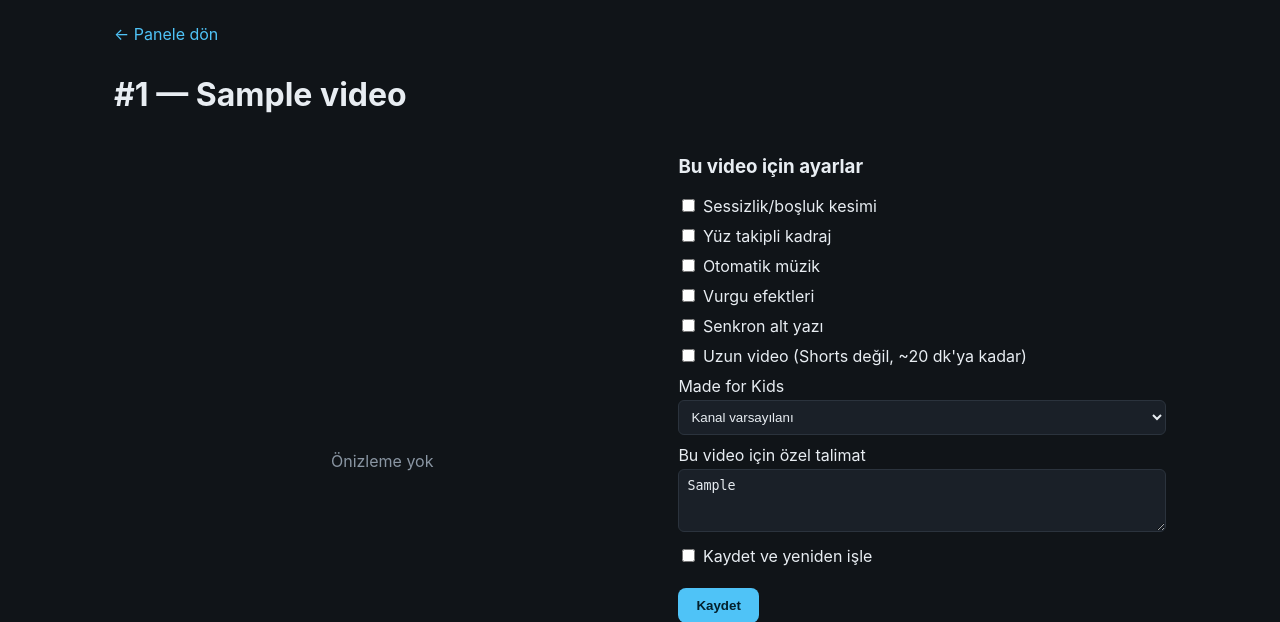
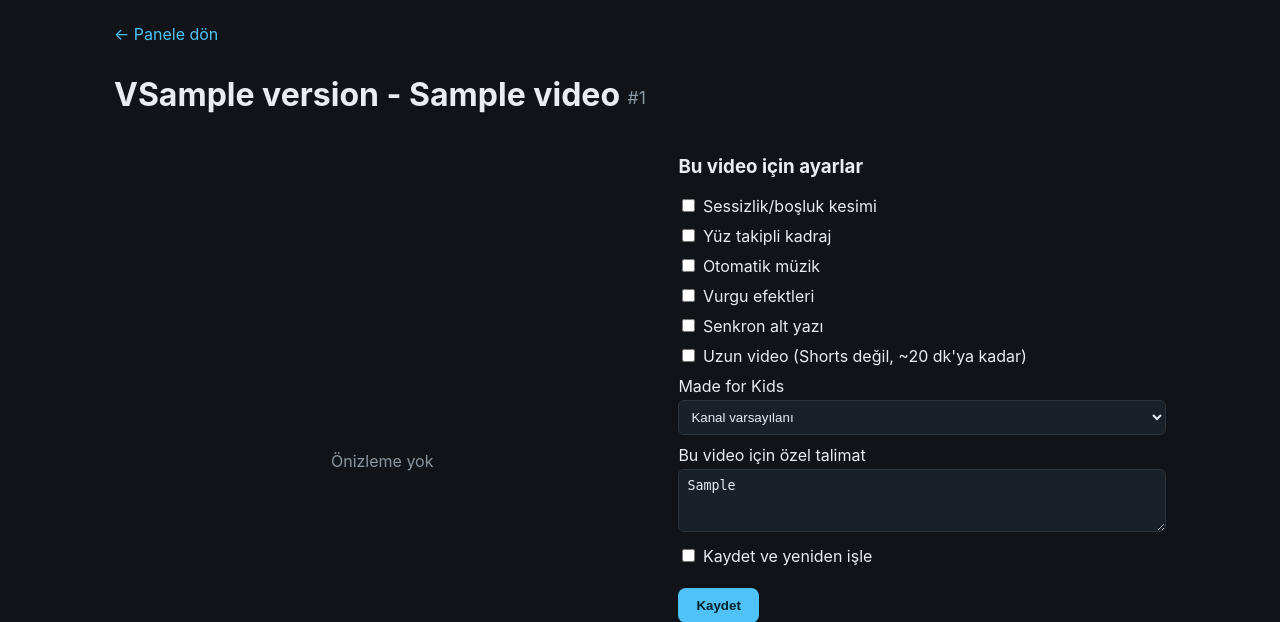
Before and after one commit to yagmurmedia/kirpinator, a FastAPI app: template app/web/templates/video_detail.html in a window 1280 px wide. Shown: the part 53-675 px from the top of the page. Run offline with FastAPI, Linux system fonts and the light colour scheme; the template is opened without the code that fills it: most values are stand-ins (such as "Sample title", 1, 10 or a date in 2020); some libraries are stand-ins or nearby versions.

Commit message:
Lead the video detail title with its version number
Per feedback: the version number should be the first thing visible when
you click into a video from the dashboard, not a separate badge easy to
miss — "V16 - Bakalım Macerası Başlıyor! #Shorts" instead of the title
alone. The stable #N video identifier moves to a smaller tag after the
title rather than leading it, since it answers a different question
("which video") than the version number does ("which edit of it").

```diff
--- a/app/web/static/style.css
+++ b/app/web/static/style.css
@@ -29,6 +29,7 @@ main { max-width: 1100px; margin: 0 auto; padding: 24px; }
 .badge { position: absolute; top: 8px; left: 8px; background: rgba(0,0,0,0.7); padding: 3px 8px; border-radius: 6px; font-size: 0.75em; text-transform: uppercase; }
 .video-number { left: auto; right: 8px; background: var(--accent); color: #04202b; font-weight: 700; text-transform: none; }
 .badge-lg { font-size: 0.9em; padding: 5px 12px; border-radius: 8px; display: inline-block; margin: 8px 0; }
+.video-id-tag { color: var(--muted); font-size: 0.55em; font-weight: 400; vertical-align: middle; }
 .status-ready_for_review { color: var(--warn); }
 .status-uploaded { color: var(--good); }
 .status-failed { color: var(--bad); }
--- a/app/web/templates/video_detail.html
+++ b/app/web/templates/video_detail.html
@@ -1,8 +1,8 @@
 {% extends "base.html" %}
-{% block title %}{{ video.title or video.source_filename }} — Kirpinator{% endblock %}
+{% block title %}V{{ video.version or 1 }} — {{ video.title or video.source_filename }} — Kirpinator{% endblock %}
 {% block content %}
 <a href="/" class="back">&larr; Panele dön</a>
-<h1>{% if display_number %}#{{ display_number }} — {% endif %}{{ video.title or video.source_filename }}</h1>
+<h1>V{{ video.version or 1 }} - {{ video.title or video.source_filename }}{% if display_number %} <span class="video-id-tag">#{{ display_number }}</span>{% endif %}</h1>
 <span class="badge badge-lg status-{{ video.status }}">{{ video.status }}</span>
 <span class="badge badge-lg version-badge">V{{ video.version or 1 }}{% if video.variant_label %} — {{ video.variant_label }}{% endif %}</span>
 
```
